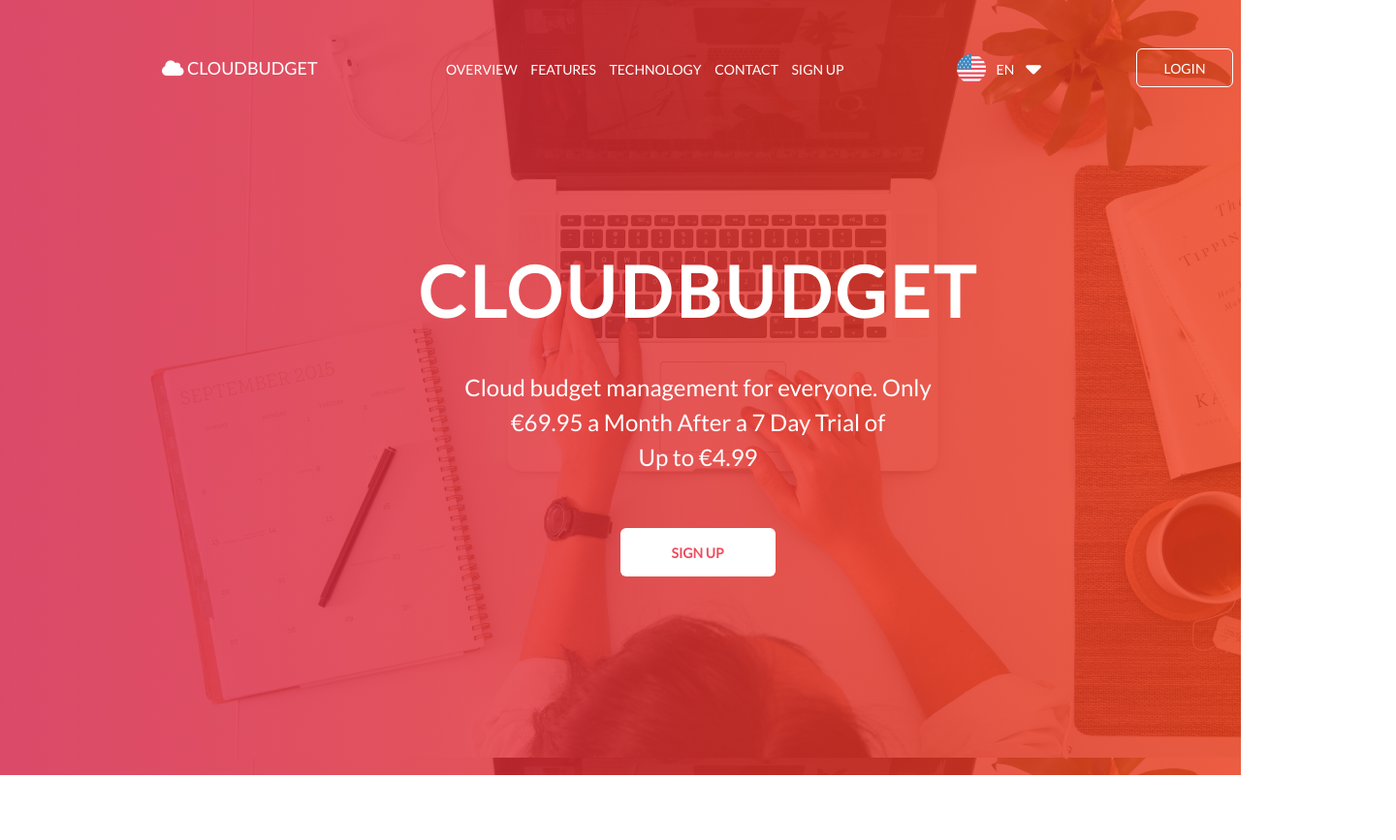
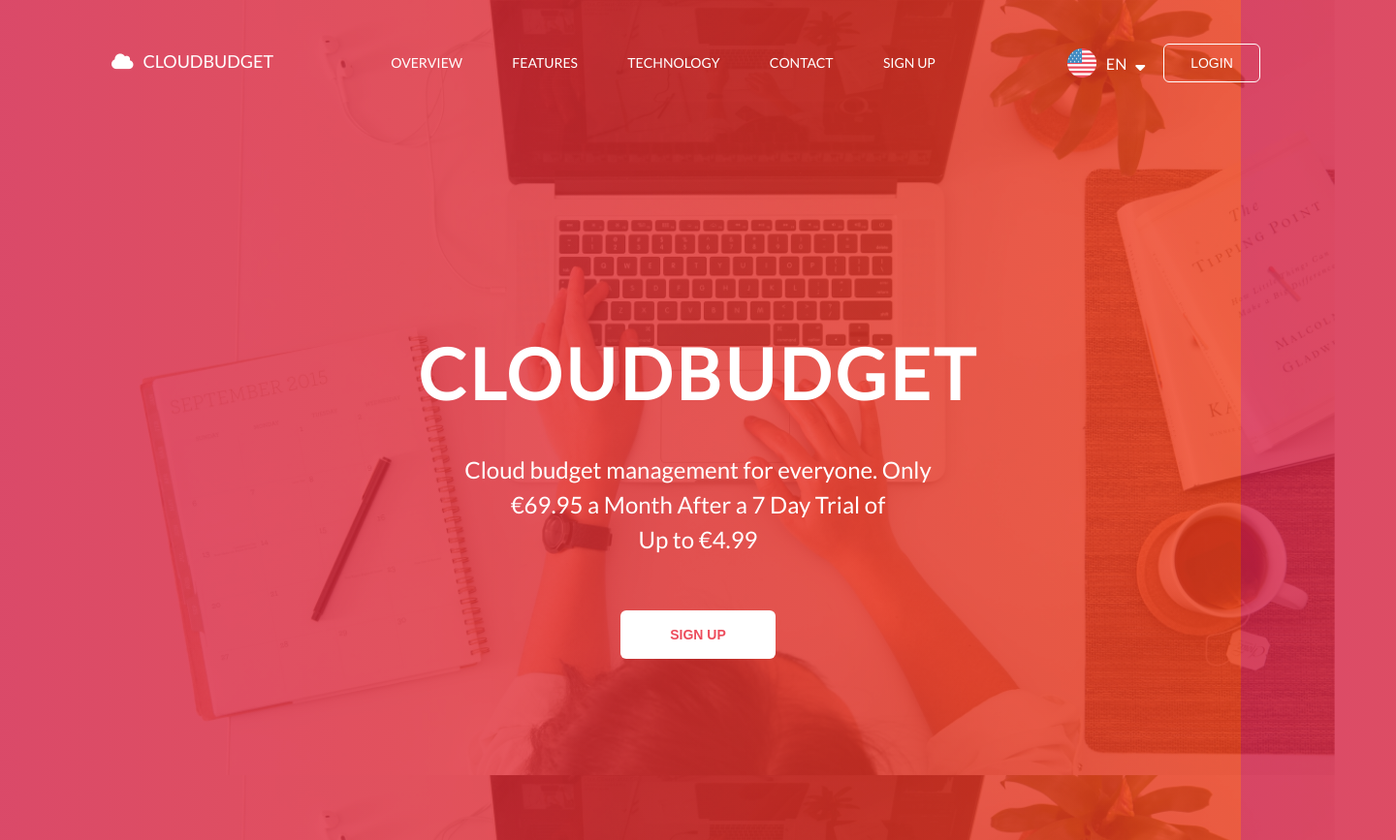
Before and after one commit to OliaKos/HW_4_Figma, a plain HTML site: page index.html in a window 1280 px wide. Shown: the whole page at 97% size, 1440 px wide, since content can reach past the window. Before the commit the page ends 800 px from the top, so only its background shows below. Drawn offline with Linux system fonts and the light colour scheme.

Commit message:
make second refactoring

```diff
--- a/index.html
+++ b/index.html
@@ -10,28 +10,26 @@
 </head>
 <body>
     <nav class="topnav">
-        <span>overview&nbsp&nbsp&nbsp&nbsp&nbsp</span>
-        <span>features&nbsp&nbsp&nbsp&nbsp&nbsp</span>
-        <span>technology&nbsp&nbsp&nbsp&nbsp&nbsp</span>
-        <span >contact&nbsp&nbsp&nbsp&nbsp&nbsp</span>
+        <span class="logo"><i class="fa fa-cloud" aria-hidden="true"></i>cloudbudget</span>
+        <span>overview</span>
+        <span>features</span>
+        <span>technology</span>
+        <span >contact</span>
         <span>sign up</span>
-       <img src="emojione-flag-for-flag-united-states.png" >
-        <p class="EN">EN</p>
+    </nav>
+    <div class="language_login" >
+        <img src="emojione-flag-for-flag-united-states.png" >
+        <p>en</p>
         <p class="triangle"><i class="fa fa-sort-desc" aria-hidden="true"></i></p>
-    </nav>
-     <div class="logo">
-        <span><i class="fa fa-cloud" aria-hidden="true"></i>&nbspCLOUDBUDGET</span>
+        <form>
+            <button class="login">login</button>
+        </form>
     </div>
-    <div >
-        <form>
-            <input class="login" type="button" value="LOGIN">
-          </form>
-    </div>
-    <main class="container">
-             <h1 class="Title">CLOUDBUDGET</h1>
+       <main class="container">
+             <h1 class="Title">cloudbudget</h1>
              <h4 class="description">Cloud budget management for everyone. Only €69.95 a Month After a 7 Day Trial of <br> Up to €4.99 </h4>
-             <form class="button">
-             <input class="buttontext" type="button" value="SIGN UP">
+             <form>
+             <button class="button">sign up</button>
              </form>
             </main>
 
--- a/style.css
+++ b/style.css
@@ -2,48 +2,111 @@
     margin:0;
     padding: 0;
 }
+
 body {
     font-family: 'Lato', sans-serif;
+    font-style: normal;
     background: fixed linear-gradient(90deg, rgba(213, 32, 71, 0.8) 0%, rgba(238, 61, 27, 0.8) 100%), url(Rectangle\ 3.png);
     background-position: center;
     background-size: cover;
     max-width: 100%;
     max-height: 100%;
-    color: #fff;
+    color: #FFFFFF;
+}
+
+.topnav {
+    display:flex;
+    flex-direction: row;
+    justify-content: space-between;
+    align-items: flex-start;
+    width: 850px;
+    font-size: 14px;
+    line-height: 17px;
+    align-items: center;
+    text-transform: uppercase;
+    position: absolute;
+    left:115px;
+    top: 55px;
+}
+
+.logo {
+    padding-right: 70px;
+    font-size: 18px;
+    font-weight: 500;
+}
+
+i {
+    padding-right: 10px;
+    color:#FFFFFF;
+ }
+.language_login {
+    display: flex;
+    flex-direction: row;
+    text-transform: uppercase;
+    width: 200px;
+    align-items:center ;
+    justify-content: space-between;
+    margin-left: 1100px;
+    margin-top:45px;
 
 }
+.login{
+    display: flex;
+    justify-content: center;
+    align-items: center;
+    text-transform: uppercase;
+    width: 100px;
+    height: 40px;
+    border: 1px solid #FFFFFF;
+    box-sizing: border-box;
+    border-radius: 6px;
+    font-weight: normal;
+    font-size: 14px;
+    line-height: 17px;
+    text-align: center;
+    background-color: transparent;
+    color:#FFFFFF;
+
+    }
+
+/* img{
+    padding-left: 115px;
+    padding-right: 10px;
+}
+
+.triangle{
+    font-size: 25px;
+    margin-top:-10px;
+} */
+
+
 .Title {
-    font-family: 'Lato';
-    font-style: normal;
     font-weight: bold;
     font-size: 72px;
     display: flex;
     align-items: center;
+    justify-content: center;
     letter-spacing: 0.05em;
     text-transform: uppercase;
     width: 578px;
     height: 86px;
     margin-left: 431px;
-    margin-right: 431px;
     margin-top: 257px;
-    color: #FFFFFF;
 }
+
 .description {
-    font-family: 'Lato';
     width: 540px;
     height: 124px;
     margin-left: 450px;
-    margin-right: 450px;
     margin-top: 39px;
     margin-bottom: 276 px;
-    font-weight: normal;
     font-size: 24px;
+    font-weight: normal ;
     line-height: 150%;
     text-align: center;
-    color: #FFFFFF;
+}
 
-}
-.button{
+.button {
     width: 160px;
     height: 50px;
     margin-left: 640px;
@@ -52,84 +115,11 @@ body {
     margin-bottom: 187px;
     background: #FFFFFF;
     border-radius: 6px;
-
-}
-.buttontext{
-    position: absolute;
-    width: 55px;
-    height: 17px;
-    left: 692px;
-    top: 562px;
-    font-family: Lato;
-    font-style: normal;
     font-weight: 600;
     font-size: 14px;
     line-height: 17px;
-    display: flex;
-    align-items: center;
-    box-sizing: border-box;
+    text-align: center;
     color: #ED4C5C;
-    background-color: transparent;
     border: 0;
+    text-transform: uppercase;
 }
-.topnav {
-    font-family: Lato;
-    font-style: normal;
-    font-size: 14px;
-    line-height: 17px;
-    display: inline;
-    align-items: center;
-    text-transform: uppercase;
-    color: #FFFFFF;
-    position: absolute;
-    left: 460px;
-    top: 55px;
-    display:flex
-}
-img{
-    padding-left: 115px;
-    padding-right: 10px;
-}
-.triangle{
-    font-size: 25px;
-    margin-top:-10px;
-
-}
-.EN{
-    padding-right: 12px;
-}
-.logo {
-    position: absolute;
-    left: 167px;
-    top: 59px;
-    color: #FFFFFF;
-    font-family: Lato;
-    font-style: normal;
-    font-size: 18px;
-    font-weight: 500;
-}
-i {
-    color:#FFFFFF;
-
-}
-
-
-.login{
-position: absolute;
-width: 100px;
-height: 40px;
-left: 1172px;
-top: 50px;
-right: 168px;
-border: 1px solid #FFFFFF;
-box-sizing: border-box;
-border-radius: 6px;
-font-family: Lato;
-font-style: normal;
-font-weight: normal;
-font-size: 14px;
-line-height: 17px;
-text-align: center;
-background-color: transparent;
-color:#FFFFFF;
-}
```
